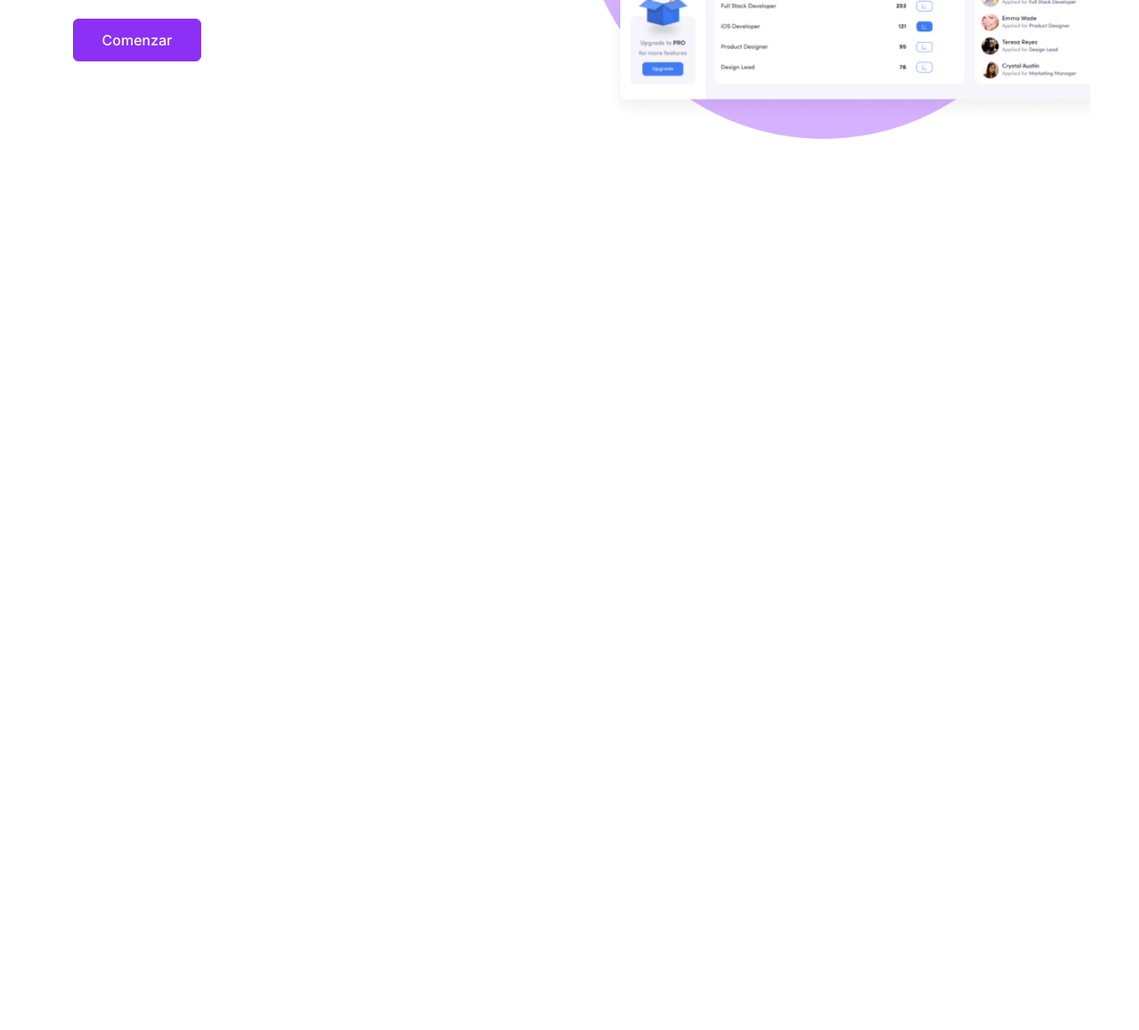
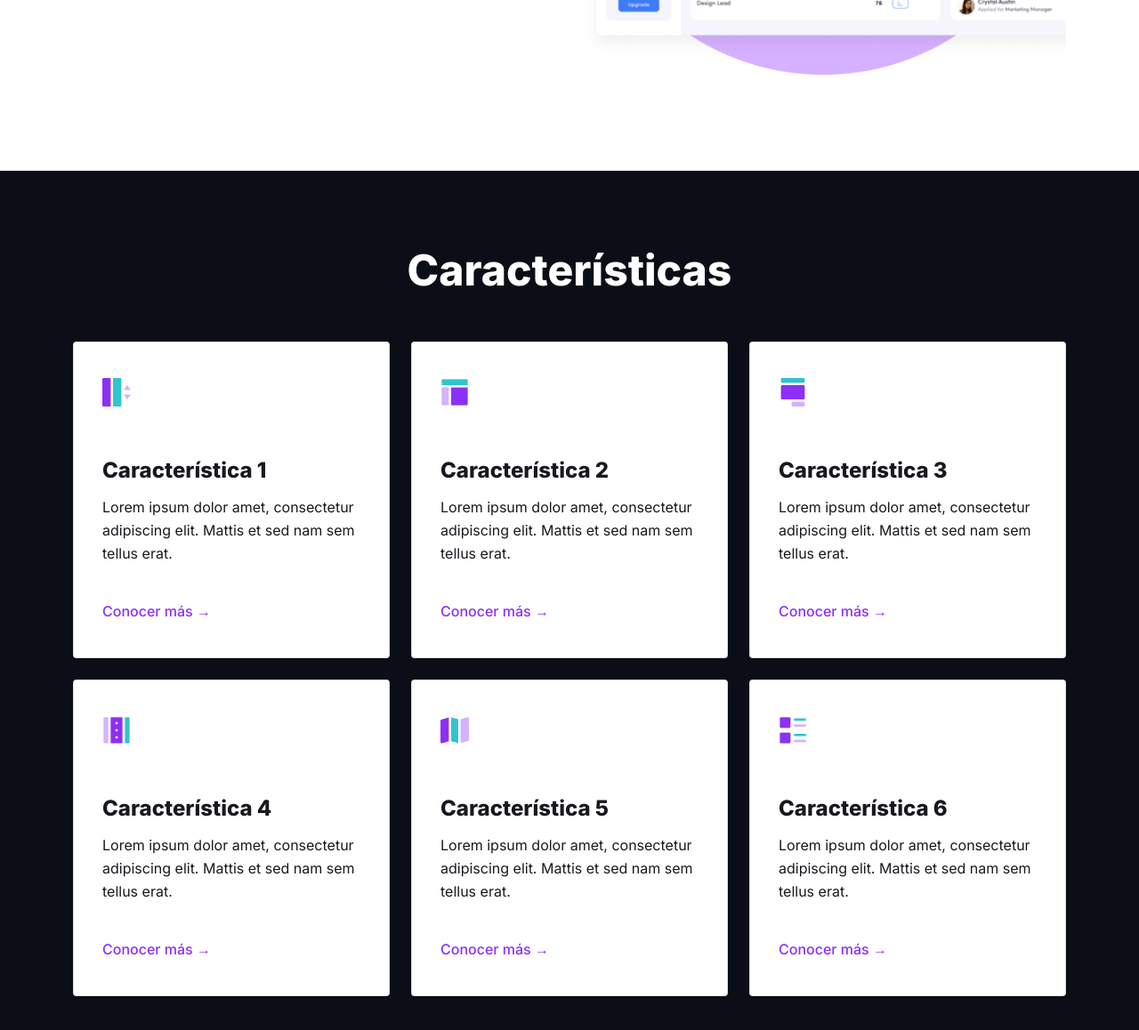
Before and after one commit to mauroturner/generador-de-tiendas, a plain HTML site: page index.html in a window 1280 px wide. Shown: the part 536-1694 px from the top of the page at 89% size. Before the commit the page ends 800 px from the top, so only its background shows below. Drawn offline with Linux system fonts and the light colour scheme.

Commit message:
Seccion features con bootstrap

```diff
--- a/assets/css/estilos.css
+++ b/assets/css/estilos.css
@@ -100,15 +100,65 @@
     position: absolute;
     top:-12%;
 }
+
 .img-welcome-demo{
     position: relative;
     top: 20%;
-    left: 5%;
+    left: 0%;
     max-width: 100%;
     height: auto;
     animation: flotar 6s ease-in-out infinite;
 }
 
+.features{
+    color: #fff;
+    background-color: var(--color-seccion--oscuro);
+    padding: 5rem 0;
+}
+
+.section-title{
+    font-style: normal;
+    font-weight: 800;
+    font-size: 3rem;
+    line-height: 4rem;
+    margin-bottom: 3rem;
+    text-align: center;
+}
+
+.features__card__img{
+    margin-bottom: 3.5rem;
+}
+.features__card__title{
+    font-style: normal;
+    font-weight: 800;
+    font-size: 1.5rem;
+    line-height: 2rem;
+    color: var(--color-fuente-oscuro);
+    margin-bottom: 0.75rem;
+}
+
+.features__card__description{
+    font-family: 'Inter';
+    font-style: normal;
+    font-weight: 400;
+    font-size: 1rem;
+    line-height: 1.625rem;
+    color: var(--color-fuente-oscuro);
+    margin-bottom: 2.5rem;
+}
+
+.features__card__link{
+    font-style: normal;
+    font-weight: 500;
+    font-size: 1rem;
+    line-height: 1rem;
+    color: #8C30F5;
+    text-decoration: none;
+}
+
+.card-body{
+    padding: 2.5rem 2rem;
+}
 @keyframes flotar {
 	0% {
 		transform: translatey(0);
--- a/index.html
+++ b/index.html
@@ -13,7 +13,7 @@
 </head>
 <body>
     <header class="header">
-        <nav class="navbar navbar-expand-lg navbar-light bg-white">
+        <nav class="navbar navbar-expand-lg navbar-light bg-white fixed-top">
             <div class="container">
                 <a class="navbar-brand" href="#">
                     <img src="./assets/img/logo.png" alt="Logo" width="30" height="24" class="d-inline-block align-text-top">
@@ -49,8 +49,8 @@
         </nav>
     </header>
     <main class="main">
+            <section class="welcome">
                 <div class="container">
-            <section class="welcome">
                     <div class="row altura-seccion align-items-center">
                         <div class="col-md-6">
                             <h2 class="welcome__titulo">Creá tu tienda online</h2>
@@ -64,25 +64,78 @@
                             </div>
                         </div>
                     </div>
+                </div>
+            </section>
+            <section class="features">
+                <div class="container">
+                    <h4 class="section-title text-white text-center">Características</h4>
+                    <div class="row row-cols-1 row-cols-md-3 g-4">
+                        <div class="col">
+                            <div class="card">
+                                <div class="card-body">
+                                    <img class="features__card__img" src="./assets/img/icono-carta-01.png" alt="icono">
+                                    <p class="features__card__title">Característica 1</p>
+                                    <p class="features__card__description">Lorem ipsum dolor amet, consectetur adipiscing elit. Mattis et sed nam sem tellus erat.</p>
+                                    <a class="features__card__link" href="#">Conocer más →</a>
+                                </div>
+                            </div>
+                        </div>
+                        <div class="col">
+                            <div class="card">
+                                <div class="card-body">
+                                    <img class="features__card__img" src="./assets/img/icono-carta-02.png" alt="icono">
+                                    <p class="features__card__title">Característica 2</p>
+                                    <p class="features__card__description">Lorem ipsum dolor amet, consectetur adipiscing elit. Mattis et sed nam sem tellus erat.</p>
+                                    <a class="features__card__link" href="#">Conocer más →</a>
+                                </div>
+                            </div>
+                        </div>
+                        <div class="col">
+                            <div class="card">
+                                <div class="card-body">
+                                    <img class="features__card__img" src="./assets/img/icono-carta-03.png" alt="icono">
+                                    <p class="features__card__title">Característica 3</p>
+                                    <p class="features__card__description">Lorem ipsum dolor amet, consectetur adipiscing elit. Mattis et sed nam sem tellus erat.</p>
+                                    <a class="features__card__link" href="#">Conocer más →</a>
+                                </div>
+                            </div>
+                        </div>
+                        <div class="col">
+                            <div class="card">
+                                <div class="card-body">
+                                    <img class="features__card__img" src="./assets/img/icono-carta-04.png" alt="icono">
+                                    <p class="features__card__title">Característica 4</p>
+                                    <p class="features__card__description">Lorem ipsum dolor amet, consectetur adipiscing elit. Mattis et sed nam sem tellus erat.</p>
+                                    <a class="features__card__link" href="#">Conocer más →</a>
+                                </div>
+                            </div>
+                        </div>
+                        <div class="col">
+                            <div class="card">
+                                <div class="card-body">
+                                    <img class="features__card__img" src="./assets/img/icono-carta-05.png" alt="icono">
+                                    <p class="features__card__title">Característica 5</p>
+                                    <p class="features__card__description">Lorem ipsum dolor amet, consectetur adipiscing elit. Mattis et sed nam sem tellus erat.</p>
+                                    <a class="features__card__link" href="#">Conocer más →</a>
+                                </div>
+                            </div>
+                        </div>
+                        <div class="col">
+                            <div class="card">
+                                <div class="card-body">
+                                    <img class="features__card__img" src="./assets/img/icono-carta-06.png" alt="icono">
+                                    <p class="features__card__title">Característica 6</p>
+                                    <p class="features__card__description">Lorem ipsum dolor amet, consectetur adipiscing elit. Mattis et sed nam sem tellus erat.</p>
+                                    <a class="features__card__link" href="#">Conocer más →</a>
+                                </div>
+                            </div>
+                        </div>
+                    </div>
+                </div>
             </section>
         </div>
     </main>
     <!-- <main class="main">
-        <section class="main__section--welcome">
-            <div class="main__section--welcome__container">
-                <div class="main__section--welcome__container__text">
-                    <h2 class="main__section--welcome__container__text__title">Creá tu tienda online</h2>
-                    <h3 class="main__section--welcome__container__text__subtitle">Comenzá a vender por internet con un par de clics</h3>
-                    <button class="header__container__button__start">Comenzar</button>
-                </div>
-                <div class="main__section--welcome__container__image">
-                    <div class="main__section--welcome__container__image__container">
-                        <img class="main__section--welcome__container__image__container__img--background" src="./assets/img/circulo-violeta.png" alt="Círculo violeta">
-                        <img class="main__section--welcome__container__image__container__img--demo" src="./assets/img/demo.png" alt="Demo producto">
-                    </div>
-                </div>
-            </div>
-        </section>
         <section class="main__section--features">
             <div class="main__section--features__container">
                 <h4 class="main__section--features__container__title">Características</h4>
```
Lines whose indentation alone changed are shown as unchanged.
